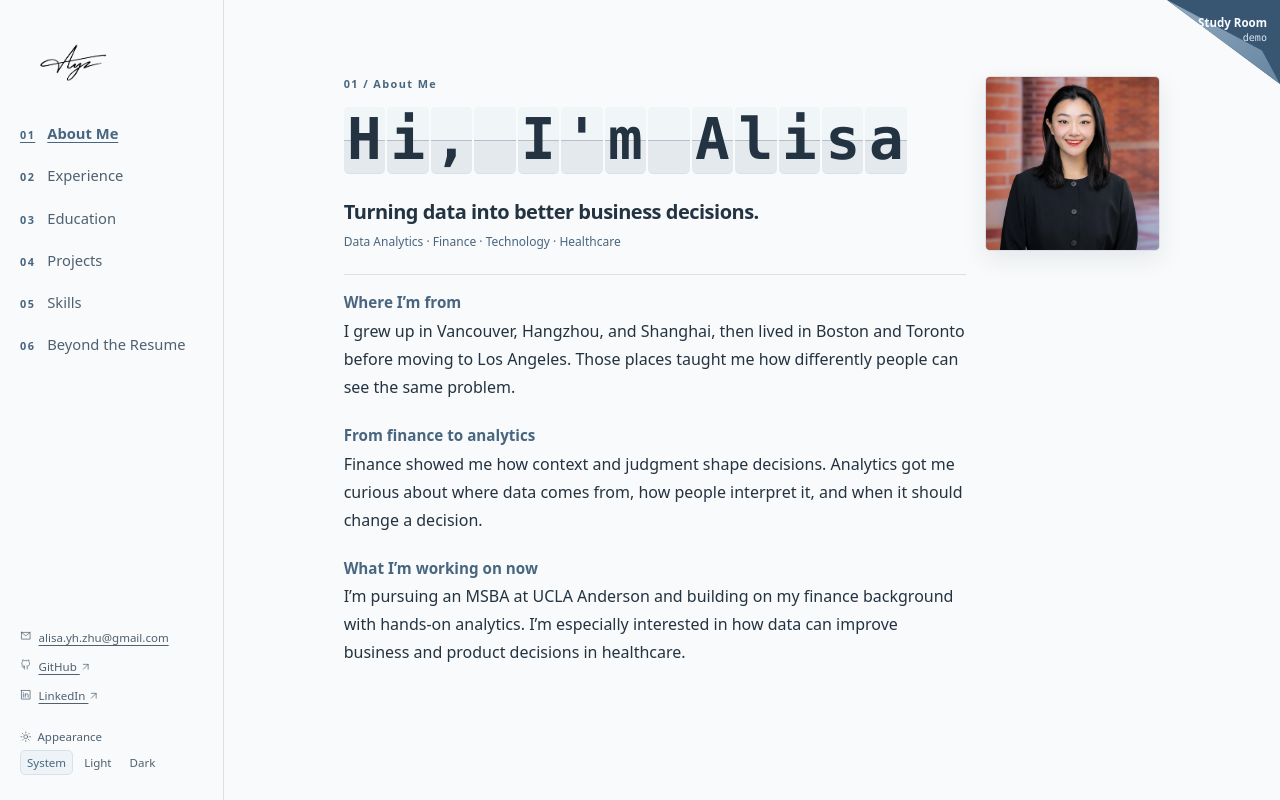
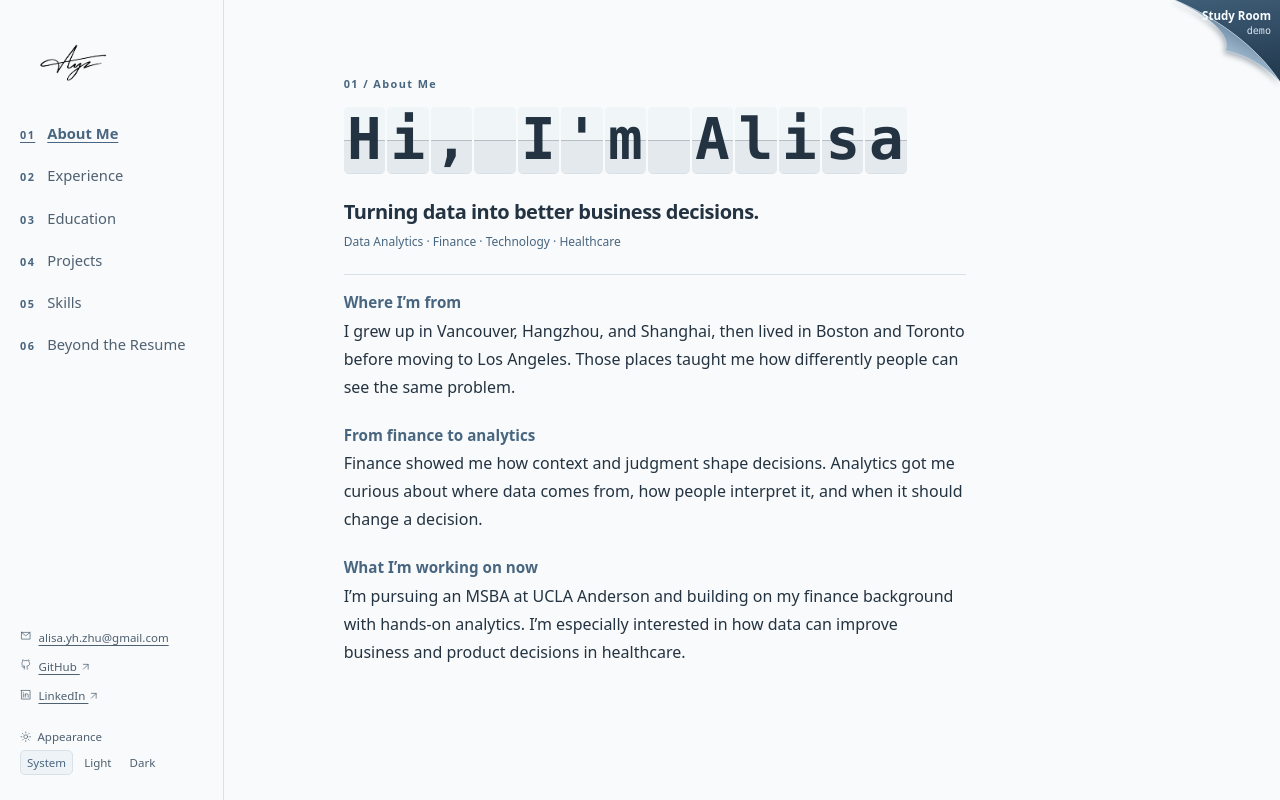
Before and after one commit to alisaayz/alisaayz.github.io, a Vue app: page / in a window 1280 px wide. Built offline with nearby package versions, Linux system fonts and the light colour scheme.

Commit message:
Curl the study room corner and move the headshot to the gallery

```diff
--- a/src/App.vue
+++ b/src/App.vue
@@ -7,7 +7,6 @@ import { profile } from './portfolio.js'
 import { resume } from './resume.js'
 import { featuredProjects } from './projects.js'
 import { preloadArt, roomArt } from './studyAssets.js'
-import headshot from './assets/personal/headshot-2026.webp'
 import signature from './assets/personal/signature-transparent.png'
 import onoPhoto from './assets/personal/ono.jpg'
 import yuzuPhoto from './assets/personal/yuzu.jpg'
@@ -131,10 +130,6 @@ onUnmounted(() => {
         <div class="hero-copy">
           <p class="eyebrow">01 <span>/</span> About Me</p>
           <h2><SplitFlapGreeting text="Hi, I'm Alisa" /></h2>
-
-        </div>
-        <div class="hero-visual">
-          <div class="headshot-photo"><img :src="headshot" alt="Alisa Zhu headshot" /></div>
         </div>
         <div class="hero-description">
           <p class="about-tagline">Turning data into better business decisions.</p>
@@ -258,7 +253,21 @@ onUnmounted(() => {
     </main>
   </div>
   <button ref="corner" class="page-fold" type="button" aria-label="Open the study room" aria-haspopup="dialog" :aria-expanded="roomOpen" @pointerenter="warmStudy" @focus="warmStudy" @click="roomOpen = true">
-    <span class="fold-face" aria-hidden="true"></span>
+    <svg class="fold-art" viewBox="0 0 176 132" aria-hidden="true" focusable="false">
+      <defs>
+        <linearGradient id="fold-reveal" x2="22%" y2="100%">
+          <stop stop-color="#405e78" />
+          <stop offset="1" stop-color="#253d53" />
+        </linearGradient>
+        <linearGradient id="fold-paper" x1="35%" y1="78%" x2="69%" y2="31%">
+          <stop stop-color="#c9d9e6" />
+          <stop offset=".5" stop-color="#91acc2" />
+          <stop offset="1" stop-color="#5d7b96" />
+        </linearGradient>
+      </defs>
+      <path class="fold-reveal" fill="url(#fold-reveal)" d="M 24 0 H 176 V 118 C 141 65 83 25 24 0 Z" />
+      <path class="fold-paper" fill="url(#fold-paper)" d="M 24 0 C 83 25 141 65 176 118 C 149 90 123 79 97 73 C 107 50 70 21 24 0 Z" />
+    </svg>
     <span class="fold-label" aria-hidden="true"><span>Study Room</span><span class="fold-demo">demo</span></span>
   </button>
   <dialog ref="skillDialog" class="skill-dialog" aria-labelledby="skill-dialog-title">
--- a/src/gallery.js
+++ b/src/gallery.js
@@ -1,13 +1,13 @@
-import singaporePhoto from './assets/personal/singapore-private.webp'
+import headshot from './assets/personal/headshot-2026.webp'
 import summerSeries from './assets/personal/summer-series-private.webp'
 import wildCollage from './assets/personal/travel-grid-private.webp'
 
 export { wildCollage }
 export const galleryPhotos = [
+  { caption: 'I clean up well.', alt: 'Professional headshot of Alisa Zhu', tile: null, src: headshot, position: 'center 22%' },
   { caption: 'Goldman Sachs Summer Series Asia presentation · Hong Kong, China', alt: 'Alisa presenting at Goldman Sachs Summer Series Asia, with other faces softly blurred', tile: null, src: summerSeries, position: 'center top' },
   { caption: 'Golfing · Furry Creek, Vancouver, Canada', alt: 'Alisa golfing at Furry Creek near Vancouver', tile: 3 },
   { caption: 'Traveling · Eigergletscher, Switzerland', alt: 'Alisa traveling at Eigergletscher in Switzerland', tile: 1 },
-  { caption: 'Traveling · Singapore, Singapore', alt: 'Alisa traveling in Singapore by a lily pond and city skyline', tile: null, src: singaporePhoto, position: 'center 30%' },
   { caption: 'Traveling · Shangri-La, China', alt: 'Alisa with arms spread by a lake in Shangri-La City', tile: 0 },
   { caption: 'UCLA beach day orientation · Los Angeles, United States', alt: 'Alisa smiling at UCLA beach day orientation', tile: 2 },
 ]
--- a/src/style.css
+++ b/src/style.css
@@ -55,13 +55,11 @@ svg { width: 1em; height: 1em; vertical-align: -.1em; flex-shrink: 0 }
 .mobile-appearance-footer { display: none }
 main:focus { outline: none }
 .about-page,.page-content { width: min(100%, 960px); padding: 76px clamp(25px,5.6vw,80px) 68px; margin: auto }
-.about-page { display: grid; grid-template-columns: minmax(0,1fr) minmax(135px, 175px); column-gap: clamp(16px,4vw,50px); row-gap: 23px; align-items: center }
+.about-page { display: grid; grid-template-columns: minmax(0,1fr); gap: 23px }
 .hero-copy h2,.page-header h2 { font-family:var(--type); font-size: clamp(2.3rem,4.5vw,3.85rem); font-weight: 600; letter-spacing: -.065em; line-height: 1.04; margin: 15px 0 16px }
 .about-tagline { font-size: clamp(1.1rem,2vw,1.5rem); line-height: 1.3 }
 .about-meta { font: .78rem/1.5 var(--sans); color: var(--muted); margin-top: 14px }
-.headshot-photo { border: 1px solid var(--line); padding: 0; background: var(--soft); transform: none }
-.headshot-photo img { width: 100%; aspect-ratio: 1; object-fit: cover; object-position: center 22%; display: block }
-.about-story { grid-column: 1 / -1; border-top: 1px solid var(--line); padding-top: 25px; max-width: 68ch }
+.about-story { border-top: 1px solid var(--line); padding-top: 25px; max-width: 68ch }
 .about-story p+p { margin-top: 16px }
 .page-header { margin-bottom: 28px }
 h3 { font-size: 1.43rem; line-height: 1.3; font-weight: 400 }
@@ -114,50 +112,51 @@ h5,h6 { font: 650 .91rem/1.4 var(--sans) }
 .cat-grid { margin-top: 12px }
 .cat-card img { width: 100%; aspect-ratio: 4/5; object-fit: cover; display: block }
 .page-fold {
-  --fold-edge: 76px;
-  --fold-width: 152px;
-  --fold-height: 108px;
-  --fold-ease: .44s cubic-bezier(.24,.78,.26,1);
+  --fold-width: 176px;
+  --fold-ease: .58s cubic-bezier(.2,.72,.25,1);
   position: fixed; inset: 0 0 auto auto; z-index: 8;
-  width: calc(var(--fold-edge)/2); height: calc(var(--fold-edge)/2);
+  width: 38px; height: 38px;
   border: 0; padding: 0; color: #f8fcff; background: transparent;
 }
-.page-fold::after,.fold-face {
+.fold-art {
   position: absolute; inset: 0 0 auto auto;
-  width: var(--fold-width); height: var(--fold-height);
+  width: var(--fold-width); height: auto; overflow: visible;
+  pointer-events: none; transform-origin: top right;
+  transform: scale(.54); transition: transform var(--fold-ease);
 }
-.page-fold::after {
-  content: ''; background: #385672;
-  clip-path: polygon(calc(100% - var(--fold-edge)) 0,100% 0,100% var(--fold-edge));
-  transition: clip-path var(--fold-ease), background-color var(--fold-ease);
+.fold-art path { pointer-events: visiblePainted }
+.fold-paper {
+  stroke: #d6e4ef; stroke-width: .75; stroke-linejoin: round;
+  filter: drop-shadow(-2px 4px 4px #17283f55);
 }
-.fold-face {
-  z-index: 1; pointer-events: none; background: linear-gradient(145deg,#91aabf,#6685a0);
-  clip-path: polygon(calc(100% - var(--fold-edge)) 0,100% var(--fold-edge),
-    calc(100% - var(--fold-edge)*.18) calc(var(--fold-edge)*.52),
-    calc(100% - var(--fold-edge)*.55) calc(var(--fold-edge)*.30));
-  transition: clip-path var(--fold-ease);
-}
+.page-fold:is(:hover,:focus-visible) .fold-art { transform: none }
 .page-fold::before { content: '↗'; position: absolute; z-index: 2; top: 5px; right: 13px; font: 1.3rem var(--sans); transition: opacity .2s ease }
 .fold-label {
-  position: absolute; z-index: 2; top: 16px; right: 13px; display: grid; justify-items: end; gap: 4px; pointer-events: none;
+  position: absolute; z-index: 2; top: 13px; right: 13px; display: grid; justify-items: end; gap: 4px; pointer-events: none;
   opacity: 0; transform: translateY(-4px); white-space: nowrap; font: 600 .72rem/1.15 var(--sans);
   transition: opacity .22s ease, transform .32s ease;
 }
 .fold-demo { color: #dbe8f3; font: 500 .63rem/1 var(--mono); }
-.page-fold:is(:hover,:focus-visible)::after { clip-path: polygon(0 0,100% 0,100% 100%); background: #395a79 }
-.page-fold:is(:hover,:focus-visible) .fold-face { clip-path: polygon(0 0,100% 100%,84% 60%,45% 32%) }
-.page-fold:is(:hover,:focus-visible) .fold-label { opacity: 1; transform: none; transition-delay: .09s }
+.page-fold:is(:hover,:focus-visible) .fold-label { opacity: 1; transform: none; transition-delay: .15s }
 .page-fold:is(:hover,:focus-visible)::before { opacity: 0 }
+@media (hover: hover) {
+  @supports (d: path("M 0 0")) {
+    .fold-art { transform: none }
+    .fold-art path { transition: d var(--fold-ease) }
+    .fold-reveal { d: path("M 108 0 H 176 V 64 C 163 38 136 15 108 0 Z") }
+    .fold-paper { d: path("M 108 0 C 136 15 163 38 176 64 C 162 48 151 44 138 41 C 145 29 129 11 108 0 Z") }
+    .page-fold:is(:hover,:focus-visible) .fold-reveal { d: path("M 24 0 H 176 V 118 C 141 65 83 25 24 0 Z") }
+    .page-fold:is(:hover,:focus-visible) .fold-paper { d: path("M 24 0 C 83 25 141 65 176 118 C 149 90 123 79 97 73 C 107 50 70 21 24 0 Z") }
+  }
+}
 @media (hover: none) {
-  .page-fold { --fold-width: 113px; --fold-height: 84px; width: 44px; height: 44px }
-  .page-fold::after { clip-path: polygon(0 0,100% 0,100% 100%) }
-  .page-fold .fold-face { clip-path: polygon(0 0,100% 100%,84% 60%,45% 32%) }
-  .page-fold .fold-label { opacity: 1; transform: none }
+  .page-fold { --fold-width: 122px; width: 44px; height: 44px }
+  .fold-art { transform: none }
+  .page-fold .fold-label { top: 9px; right: 9px; opacity: 1; transform: none }
   .page-fold::before { opacity: 0 }
 }
 @media (prefers-reduced-motion: reduce) {
-  .fold-face,.fold-label,.page-fold::before,.page-fold::after { transition: none }
+  .fold-art,.fold-art path,.fold-label,.page-fold::before { transition: none }
 }
 @media(max-width: 760px) {
   .site-layout { grid-template-columns: 1fr }
@@ -170,11 +169,12 @@ h5,h6 { font: 650 .91rem/1.4 var(--sans) }
   .sidebar-appearance { display: none }
   .mobile-appearance-footer { display: block; border-top: 1px solid var(--line); padding: 12px 23px 24px }
   .about-page,.page-content { padding: 36px 23px 42px }
-  .page-fold { --fold-edge: 58px }
+  @media (hover: hover) {
+    .page-fold { --fold-width: 152px }
+  }
 }
 @media(max-width: 465px) {
-  .about-page { grid-template-columns: minmax(0,1fr) 105px; gap: 22px 12px }
-  .hero-copy h2 { font-size: clamp(1.5rem,6.8vw,2.35rem) }
+  .hero-copy h2 { font-size: clamp(1.65rem,8vw,2.35rem) }
   .about-tagline { font-size: 1rem }
   .about-meta { font-size: .71rem }
   .captioned-gallery { grid-template-columns: repeat(2,minmax(0,1fr)) }
@@ -185,10 +185,7 @@ h5,h6 { font: 650 .91rem/1.4 var(--sans) }
 }
 
 .page-header h2 { text-transform: uppercase; max-width: 26ch; font-size: clamp(2rem,4.2vw,3.2rem); line-height: 1.09; overflow-wrap: anywhere }
-.hero-copy { grid-column: 1; grid-row: 1; }
 .hero-copy h2 { margin-bottom: 2px }
-.hero-visual { grid-column: 2; grid-row: 1; }
-.hero-description { grid-column: 1/-1; min-width:0; }
 .about-tagline { white-space: nowrap; font-size:clamp(.88rem,1.65vw,1.25rem); font-weight: 600; letter-spacing:-.025em; line-height:1.4 }
 .about-meta { margin-top: 7px; font-size: .75rem; color: var(--accent) }
 .about-story { line-height: 1.75; padding-top: 18px; }
@@ -216,18 +213,11 @@ h5,h6 { font: 650 .91rem/1.4 var(--sans) }
 .skill-dialog li+li { margin-top:6px }
 .skill-dialog button { background:var(--soft); border:1px solid var(--line); color:var(--accent); padding:5px 8px; text-align:left }
 .skill-dialog button:hover { text-decoration:underline }
-@media(min-width:1040px) {
-  .hero-copy { align-self:end }
-  .hero-visual { grid-row:1/3 }
-  .hero-description { grid-column:1; align-self:start }
-}
 @media(max-width:760px) {
   .sidebar-links { font-size:.69rem }
   .about-tagline { font-size:clamp(.8rem,3.65vw,1.02rem); }
 }
 @media(max-width:370px) {
-  .about-page { grid-template-columns:minmax(0,1fr) 86px; }
-  .hero-copy h2 { font-size:6.5vw; }
   .about-tagline { font-size:3.62vw; }
 }
 
@@ -238,4 +228,3 @@ h5,h6 { font: 650 .91rem/1.4 var(--sans) }
 }
 
 .primary-button,.secondary-button,.appearance-options button,.interest-tags button { border-radius:var(--radius) }
-.headshot-photo { border-radius:var(--radius); overflow:hidden; box-shadow:var(--shadow) }
```
